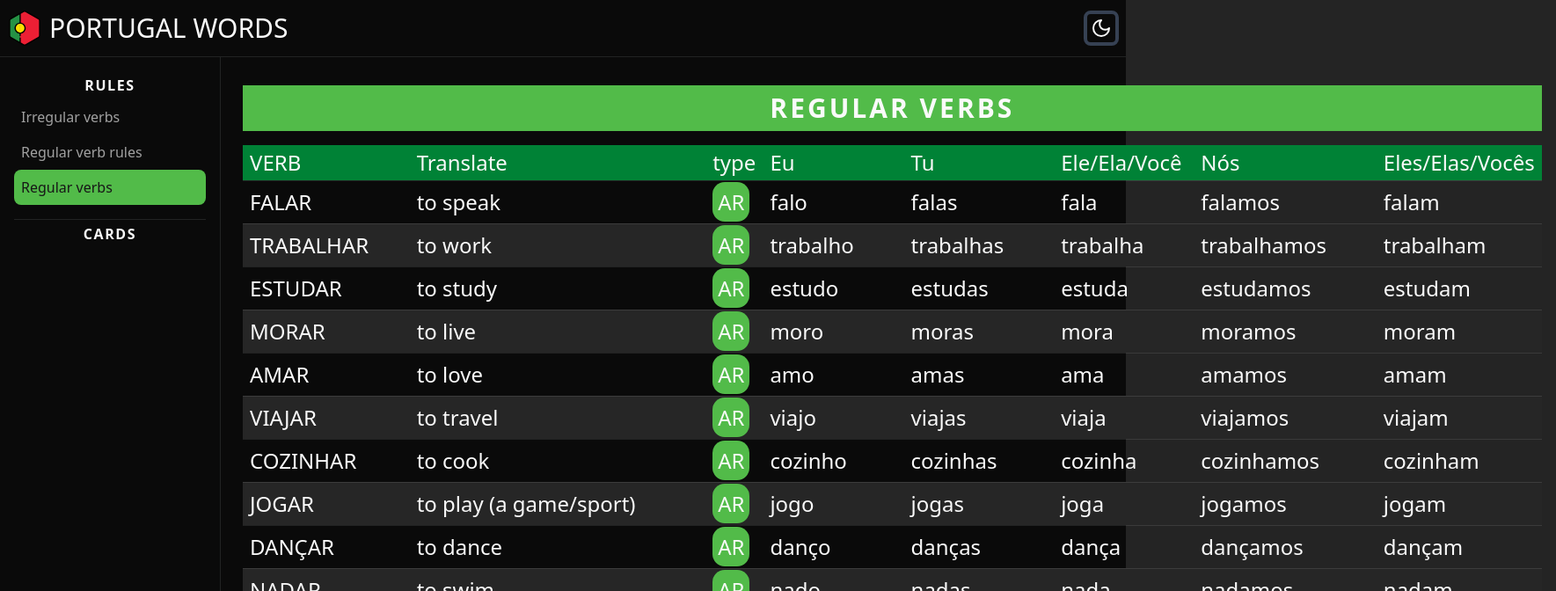
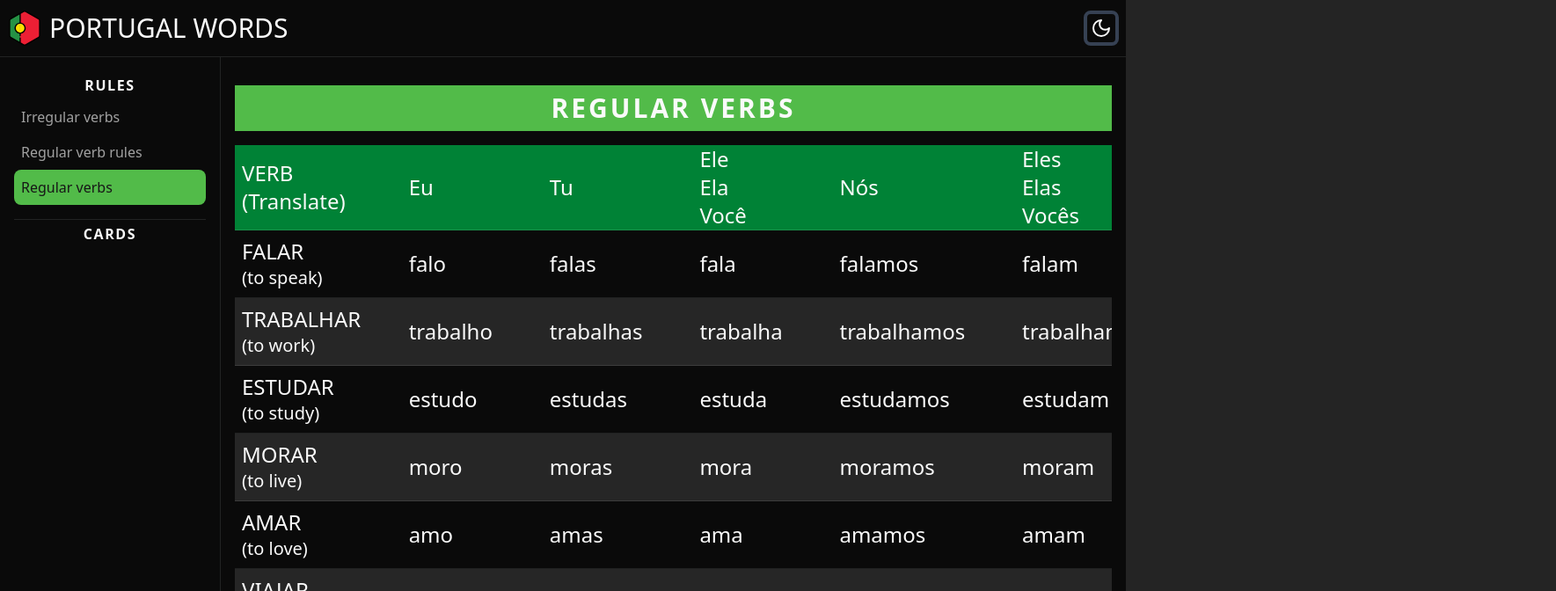
Before and after one commit to PavelGradusov/portugal-words, a React (Vite) app: page /regular in a window 1280 px wide. Shown: the top 672 px of the page at 88% size, 1769 px wide, since content can reach past the window. Built offline with nearby package versions, Linux system fonts and the light colour scheme; a web font is replaced by a local one.

Commit message:
fix layout to mobile

```diff
--- a/public/test.html
+++ /dev/null
@@ -1,58 +0,0 @@
-<!DOCTYPE html>
-<html lang="ru">
-  <head>
-    <meta charset="UTF-8" />
-    <meta name="viewport" content="width=device-width, initial-scale=1.0" />
-    <title>Разметка с Tailwind</title>
-    <script src="https://cdn.tailwindcss.com"></script>
-  </head>
-  <body class="flex flex-col min-h-screen">
-    <!-- Шапка с логотипом и названием -->
-    <header class="bg-gray-800 text-white p-4 flex items-center gap-4">
-      <img
-        src="https://via.placeholder.com/50"
-        alt="Логотип"
-        class="w-12 h-12"
-      />
-      <h1 class="text-xl font-bold">Название сайта</h1>
-    </header>
-
-    <!-- Основной контейнер с меню и контентом -->
-    <div class="flex flex-1">
-      <!-- Меню слева -->
-      <nav class="bg-gray-100 w-64 p-4 min-h-[calc(100vh-8rem)]">
-        <h2 class="text-lg font-semibold mb-4">Меню</h2>
-        <ul class="space-y-2">
-          <li>
-            <a href="#" class="text-gray-700 hover:text-blue-500">Главная</a>
-          </li>
-          <li>
-            <a href="#" class="text-gray-700 hover:text-blue-500">О нас</a>
-          </li>
-          <li>
-            <a href="#" class="text-gray-700 hover:text-blue-500">Услуги</a>
-          </li>
-          <li>
-            <a href="#" class="text-gray-700 hover:text-blue-500">Контакты</a>
-          </li>
-        </ul>
-      </nav>
-
-      <!-- Основной контент справа -->
-      <main class="flex-1 p-6 bg-white">
-        <h1 class="text-2xl font-bold mb-4">Основной контент</h1>
-        <p class="text-gray-600">
-          Здесь находится основной контент страницы. Футер будет виден внизу
-          экрана, если контента мало.
-        </p>
-        <!-- Для теста большого контента можно раскомментировать -->
-        <!-- <div class="h-[200vh] bg-gray-200 mt-4">Большой контент</div> -->
-      </main>
-    </div>
-
-    <!-- Футер -->
-    <footer class="bg-gray-800 text-white p-4 text-center">
-      <p>© 2025 Все права защищены</p>
-    </footer>
-  </body>
-</html>
--- a/src/App.tsx
+++ b/src/App.tsx
@@ -15,13 +15,8 @@ function App() {
               element={
                 <>
                   <h1 className="text-5xl font-bold tracking-wider p-10">
-                    Welcome
+                    Bem-vindo!
                   </h1>
-                  <img
-                    src="portugal_flag.jpg"
-                    alt="Portugal flag"
-                    className="max-h-[384px] ml-10"
-                  />
                 </>
               }
             />
--- a/src/components/ui/menu.tsx
+++ b/src/components/ui/menu.tsx
@@ -3,6 +3,7 @@ import { Separator } from "./separator";
 
 function Menu() {
   return (
+    <div className="hidden lg:block">
       <nav className="flex flex-col min-h-[calc(100vh-6.5rem)] p-4">
         <h1 className="uppercase mx-auto my-1 tracking-widest font-bold">
           Rules
@@ -15,6 +16,7 @@ function Menu() {
           Cards
         </h1>
       </nav>
+    </div>
   );
 }
 
--- a/src/pages/irregular-verb-page.tsx
+++ b/src/pages/irregular-verb-page.tsx
@@ -424,17 +424,25 @@ function IrregularVerbsPage() {
       <div className="bg-primary p-2 my-4 text-center text-3xl font-bold uppercase tracking-widest">
         Irregular verbs
       </div>
-      <Table className="text-2xl">
+      <Table className="text-l lg:text-xl xl:text-2xl">
         <TableCaption>A list of irregular verbs</TableCaption>
         <TableHeader className="bg-green-700">
           <TableRow>
             <TableHead className="w-32 uppercase">Verb</TableHead>
             <TableHead className="w-32">Translate</TableHead>
-            <TableHead className="w-24">Eu</TableHead>
-            <TableHead className="w-24">Tu</TableHead>
-            <TableHead className="w-24">Ele/Ela/Você</TableHead>
-            <TableHead className="w-24">Nós</TableHead>
-            <TableHead className="">Eles/Elas/Vocês</TableHead>
+            <TableHead className="w-20">Eu</TableHead>
+            <TableHead className="w-20">Tu</TableHead>
+            <TableHead className="w-20">
+              <span className="block">Ele</span>
+              <span className="block">Ela</span>
+              <span className="block">Você</span>
+            </TableHead>
+            <TableHead className="w-20">Nós</TableHead>
+            <TableHead className="">
+              <span className="block">Eles</span>
+              <span className="block">Elas</span>
+              <span className="block">Vocês</span>
+            </TableHead>
           </TableRow>
         </TableHeader>
         <TableBody>
--- a/src/pages/layout.tsx
+++ b/src/pages/layout.tsx
@@ -10,7 +10,7 @@ type Props = {
 
 function Layout({ children }: Props) {
   return (
-    <div className="">
+    <div>
       <header className="h-16 flex items-center justify-between">
         <NavLink to="/" className="flex items-center">
           <img
@@ -24,10 +24,10 @@ function Layout({ children }: Props) {
       </header>
       <Separator />
 
-      <div className="grid grid-cols-[250px_10px_1fr]">
+      <div className="lg:grid lg:grid-cols-[250px_1px_1fr]">
         <Menu />
-        <Separator orientation="vertical" />
-        <main className="p-4">{children}</main>
+        <Separator orientation="vertical" className="hidden lg:block " />
+        <main className="p-4 overflow-auto">{children}</main>
       </div>
 
       <Separator />
--- a/src/pages/regular-page.tsx
+++ b/src/pages/regular-page.tsx
@@ -882,18 +882,29 @@ function RegularPage() {
       <div className="bg-primary p-2 my-4 text-center text-3xl font-bold uppercase tracking-widest">
         Regular verbs
       </div>
-      <Table className="text-2xl">
+      <Table className="text-l lg:text-xl xl:text-2xl">
         <TableCaption>A list of regular verbs</TableCaption>
         <TableHeader className="bg-green-700">
           <TableRow>
-            <TableHead className="w-32 uppercase">Verb</TableHead>
-            <TableHead className="w-32">Translate</TableHead>
-            <TableHead className="w-12">type</TableHead>
-            <TableHead className="w-24">Eu</TableHead>
-            <TableHead className="w-24">Tu</TableHead>
-            <TableHead className="w-24">Ele/Ela/Você</TableHead>
-            <TableHead className="w-24">Nós</TableHead>
-            <TableHead className="">Eles/Elas/Vocês</TableHead>
+            <TableHead className="w-32">
+              <span className="block uppercase">Verb</span>
+              <span className="block">(Translate)</span>
+            </TableHead>
+            {/* <TableHead className="w-32">Translate</TableHead> */}
+            {/* <TableHead className="w-12">type</TableHead> */}
+            <TableHead className="w-20">Eu</TableHead>
+            <TableHead className="w-20">Tu</TableHead>
+            <TableHead className="w-20">
+              <span className="block">Ele</span>
+              <span className="block">Ela</span>
+              <span className="block">Você</span>
+            </TableHead>
+            <TableHead className="w-20">Nós</TableHead>
+            <TableHead className="">
+              <span className="block">Eles</span>
+              <span className="block">Elas</span>
+              <span className="block">Vocês</span>
+            </TableHead>
           </TableRow>
         </TableHeader>
         <TableBody>
@@ -903,13 +914,16 @@ function RegularPage() {
                 key={verb.id}
                 className={verb.id % 2 === 0 ? "bg-secondary" : ""}
               >
-                <TableCell className="uppercase">{verb.verb}</TableCell>
-                <TableCell>{verb.translate}</TableCell>
                 <TableCell>
+                  <span className="uppercase block">{verb.verb}</span>
+                  <span className="block text-m lg:text-l xl:text-xl text-wrap">{`(${verb.translate})`}</span>
+                </TableCell>
+                {/* <TableCell>{verb.translate}</TableCell> */}
+                {/* <TableCell>
                   <span className="p-1.5 bg-primary rounded-xl">
                     {verb.type}
                   </span>
-                </TableCell>
+                </TableCell> */}
                 <TableCell>
                   {prepare(verb.verb, getPostfix(verb.type, "i"))}
                 </TableCell>
--- a/src/pages/regular-verb-rules-page.tsx
+++ b/src/pages/regular-verb-rules-page.tsx
@@ -14,7 +14,7 @@ function RegularVerbsPage() {
       <div className="bg-primary p-2 my-4 text-center text-3xl font-bold uppercase tracking-widest">
         Regular verb rules
       </div>
-      <Table className="text-2xl">
+      <Table className="text-l lg:text-xl xl:text-2xl">
         <TableCaption>A list of regular verb rules</TableCaption>
         <TableHeader className="bg-green-700">
           <TableRow>
```
Lines whose indentation alone changed are shown as unchanged.
